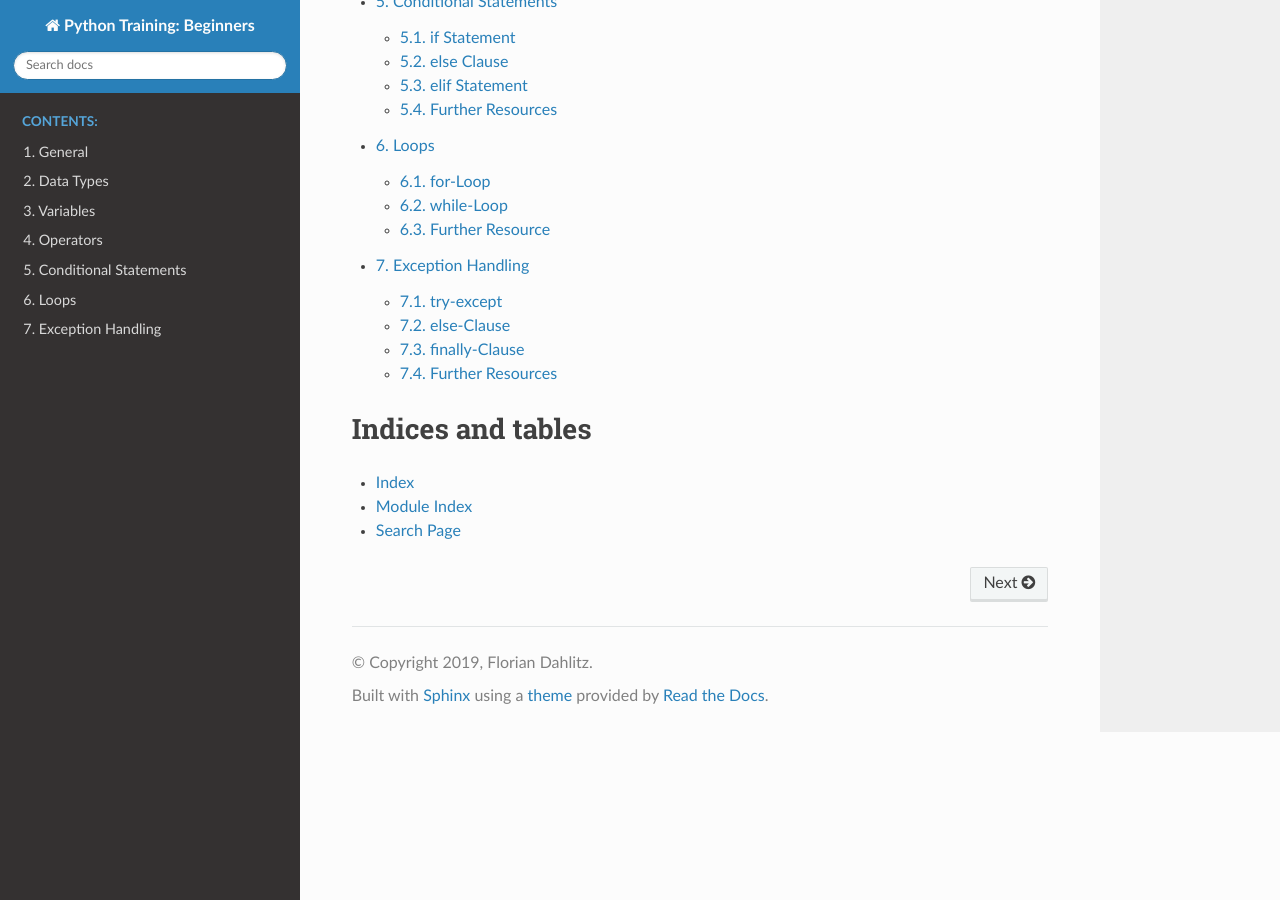
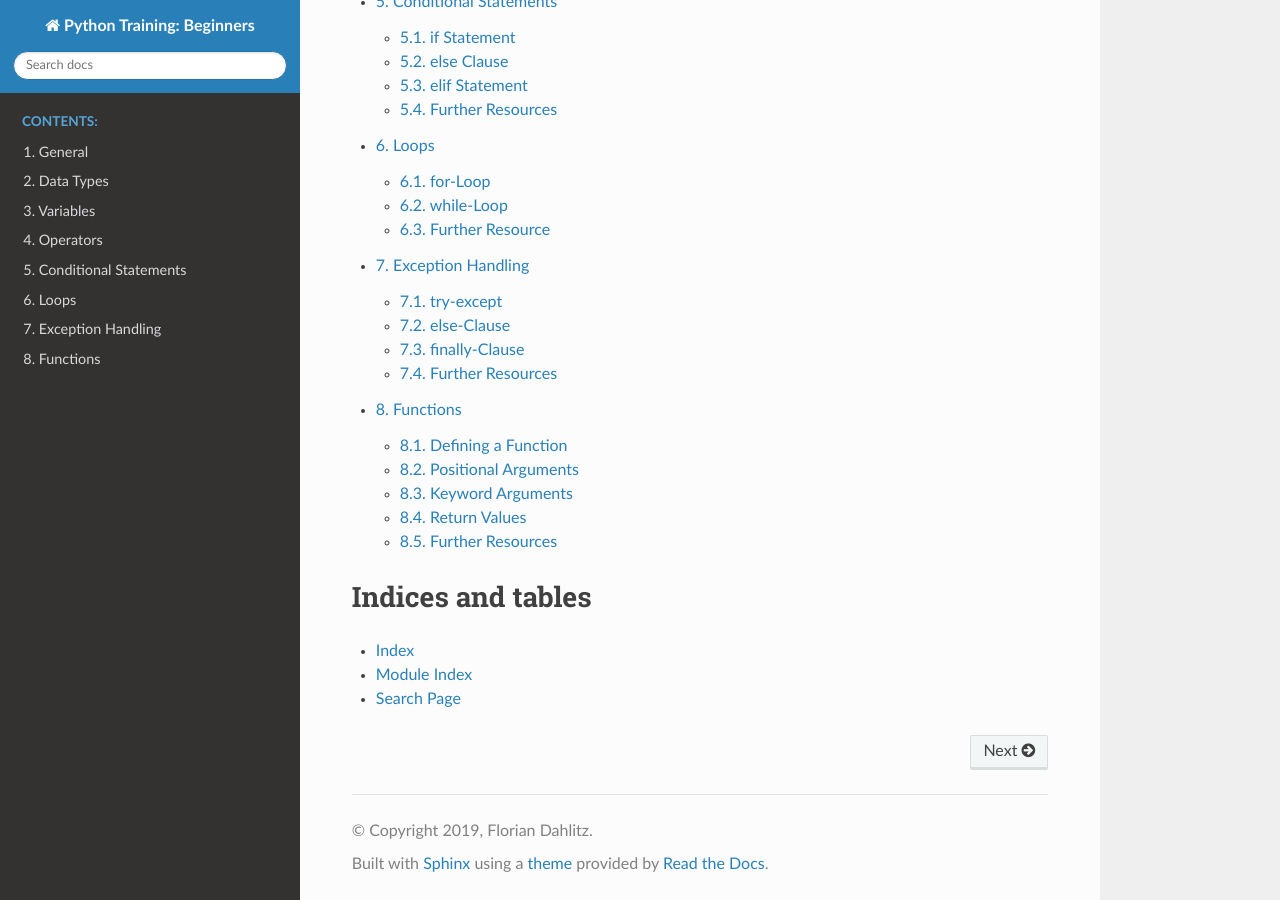
Before and after one commit to DahlitzFlorian/python-training-beginners, a Sphinx documentation site: the page built from docs/index.rst, in a window 1280 px wide and 900 px high, scrolled down 831 px. Built offline with Sphinx 7.4.7 and the Read the Docs theme 2.0.0, drawn with Linux system fonts in a browser that asks for light colours; some of the changed lines change nothing that is shown.

Commit message:
feat(docs): add section about functions

````diff
--- /dev/null
+++ b/docs/functions.md
@@ -0,0 +1,85 @@
+# Functions
+
+Reusing code is essential in programming.
+That's why functions exist.
+Functions are a convenient way to divide your code into useful blocks, allowing us to order our code, make it more readable, reuse it and save some time. Also functions are a key way to define interfaces so programmers can share their code.
+
+
+## Defining a Function
+
+Defining a function in Python is as easy as:
+
+```python
+def sample_function():
+    print("Hello from a function!")
+```
+
+The function `sample_function` doesn't accept any parameters.
+In fact, you can only call the function, which prints *Hello from a function!*
+Calling the function is as easy as:
+
+```python
+sample_function()
+```
+
+
+## Positional Arguments
+
+If you want your function to accept arguments, you can add them to the functions definition.
+
+```python
+def greet(name):
+    print(f"Hello {name}!")
+```
+
+Calling the function with your name results in a simple greet to yourself:
+
+```python
+>>> greet("Florian")
+Hello Florian!
+```
+
+> **Note:** Did you notice the little `f` in front of the string in the `print` function?
+> This turns the string into an `f-string`.
+> They exist since Python 3.6 and allow you to format strings in a pretty straightforward way.
+> Before that, one made use of the built-in `format` method belonging to the `str` type.
+
+This kind of arguments is called *positional arguments* as Python maps the values you provide to the accepting arguments by position.
+
+
+## Keyword Arguments
+
+Besides *positional arguments* Python has another type of arguments: *Keyword arguments*.
+As the name suggests this means, that you specify a value for the argument using a keyword.
+This allows you to specify default values if no value is provided for a certain argument as well as to provide values for the arguments independent from the position.
+
+```python
+>>> def greet(name="Sam", location="Hamburg"):
+...     print(f"Hey {name}! You are from {location}, right?")
+...
+>>> greet()
+Hey Sam! You are from Hamburg, right?
+>>> greet(name="Florian")
+Hey Sam! You are from Hamburg, right?
+>>> greet(location="Berlin", name="Florian")
+Hey Florian! You are from Berlin, right?
+```
+
+
+## Return Values
+
+You can return any value/object from a function.
+Simply use the `return` keyword:
+
+```python
+>>> def square(number):
+...     return number ** 2
+...
+>>> square(4)
+16
+```
+
+
+## Further Resources
+
+- [How To Define Functions in Python 3](https://www.digitalocean.com/community/tutorials/how-to-define-functions-in-python-3)
--- a/docs/index.rst
+++ b/docs/index.rst
@@ -18,6 +18,7 @@
    conditional_statements
    loops
    exception_handling
+   functions
 
 
 
````
